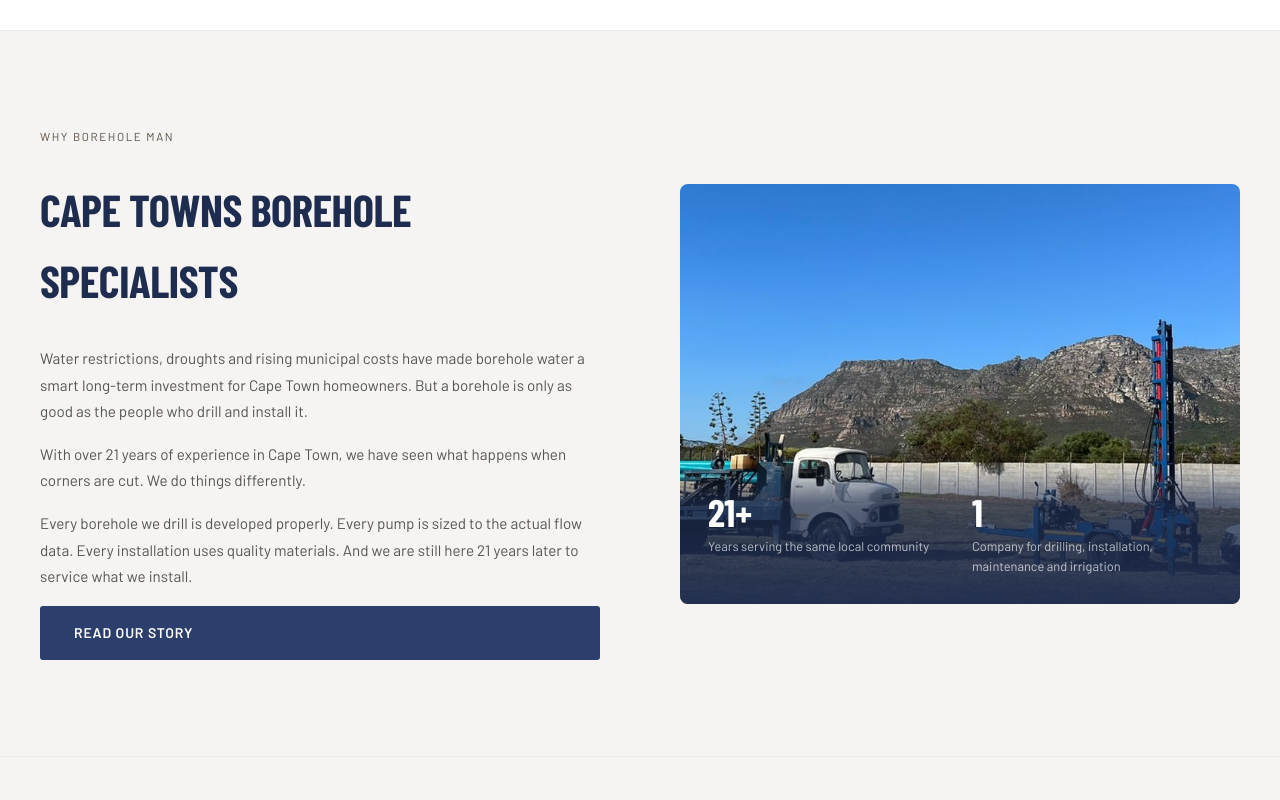
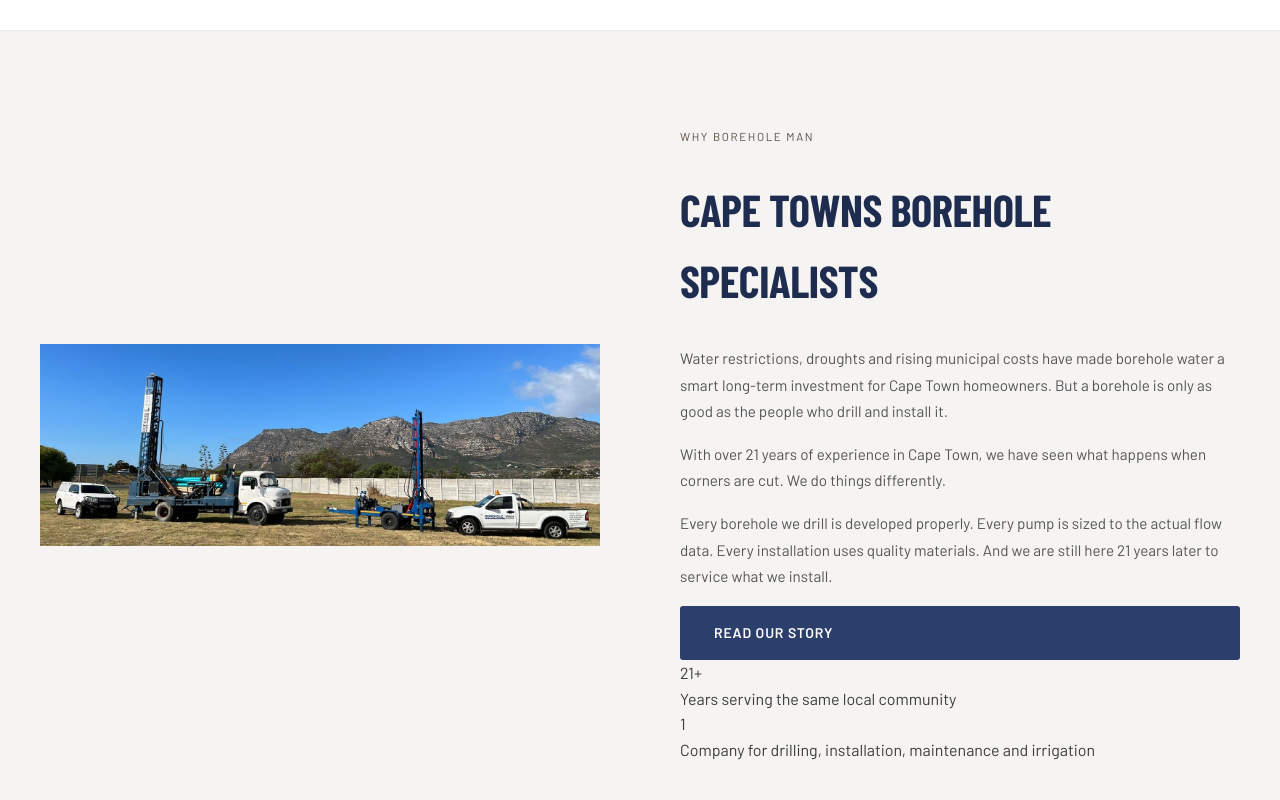
Before and after one commit to BoreholeMan/my-website, a React (Vite) app: page / in a window 1280 px wide. Shown: the part 1780-2580 px from the top of the page. Built offline with nearby package versions, Linux system fonts and the light colour scheme; a web font is replaced by a local one.

Commit message:
Refactor why section with updated content and structure

```diff
--- a/src/pages/Home.jsx
+++ b/src/pages/Home.jsx
@@ -110,6 +110,10 @@ export default function Home() {
 
       <section className={styles.why}>
         <div className={styles.whyInner}>
+          <div className={styles.whyPhoto}>
+            <img src="/Image7.jpg" alt="Borehole Man drilling rigs and vehicles" />
+          </div>
+          <div className={styles.whyBottom}>
             <div className={styles.whyText}>
               <span className={styles.sectionTag}>Why Borehole Man</span>
               <h2 className={styles.sectionTitle}>Cape Towns Borehole Specialists</h2>
@@ -118,16 +122,14 @@ export default function Home() {
               <p>Every borehole we drill is developed properly. Every pump is sized to the actual flow data. Every installation uses quality materials. And we are still here 21 years later to service what we install.</p>
               <Link to="/about" className={styles.ctaPrimary}>Read Our Story</Link>
             </div>
-        <div className={styles.whyImage}>
-            <img src="/Image7.jpg" alt="Borehole Man drilling rigs and vehicles" />
-            <div className={styles.whyImageOverlay}>
-              <div className={styles.whyOverlayStat}>
-                <div className={styles.whyOverlayNum}>21+</div>
-                <div className={styles.whyOverlayLabel}>Years serving the same local community</div>
+            <div className={styles.whyStatCards}>
+              <div className={styles.whyStatCard}>
+                <div className={styles.whyStatCardNum}>21+</div>
+                <div className={styles.whyStatCardLabel}>Years serving the same local community</div>
               </div>
-              <div className={styles.whyOverlayStat}>
-                <div className={styles.whyOverlayNum}>1</div>
-                <div className={styles.whyOverlayLabel}>Company for drilling, installation, maintenance and irrigation</div>
+              <div className={styles.whyStatCard}>
+                <div className={styles.whyStatCardNum}>1</div>
+                <div className={styles.whyStatCardLabel}>Company for drilling, installation, maintenance and irrigation</div>
               </div>
             </div>
           </div>
```
Lines whose indentation alone changed are shown as unchanged.
